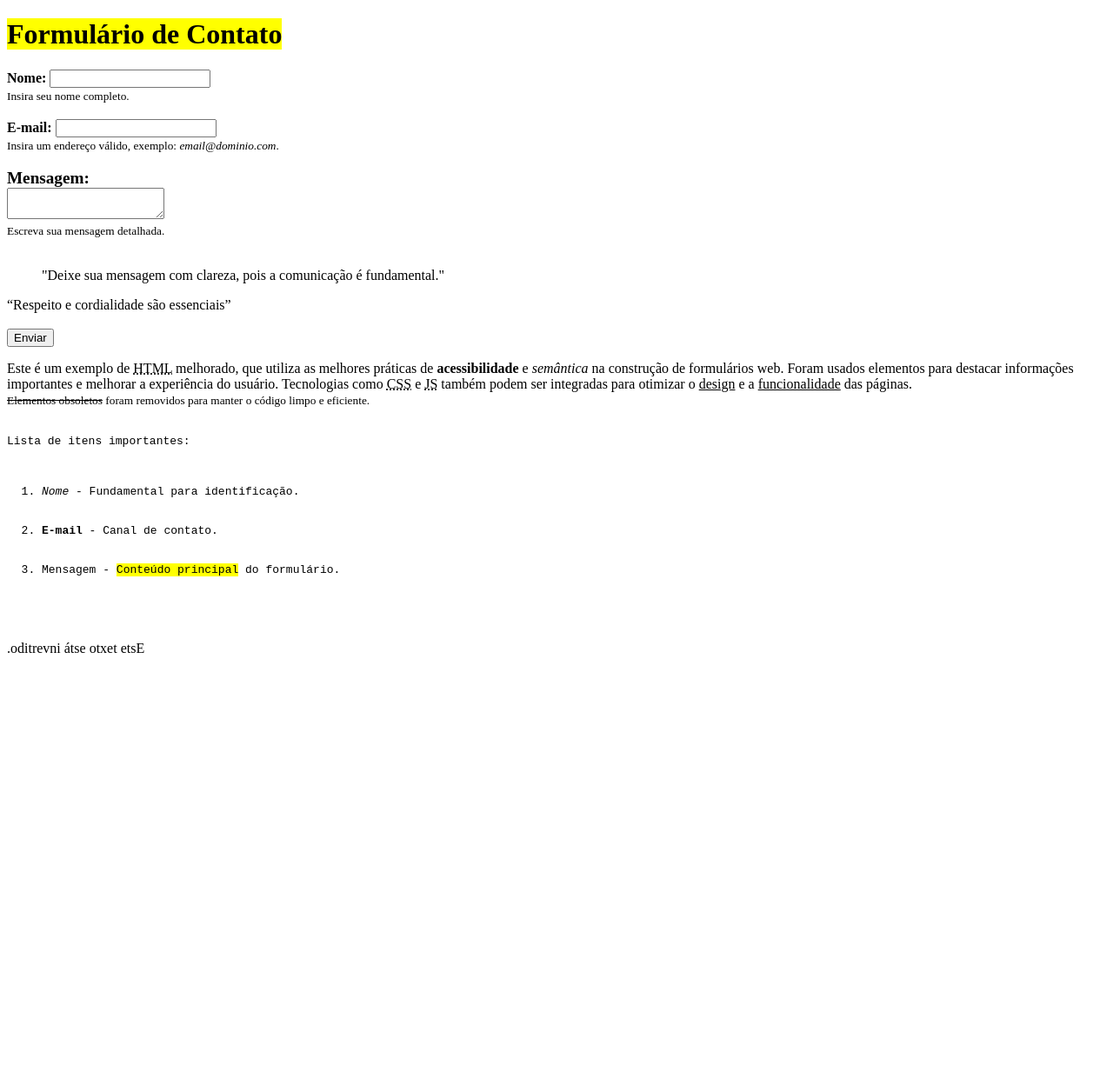
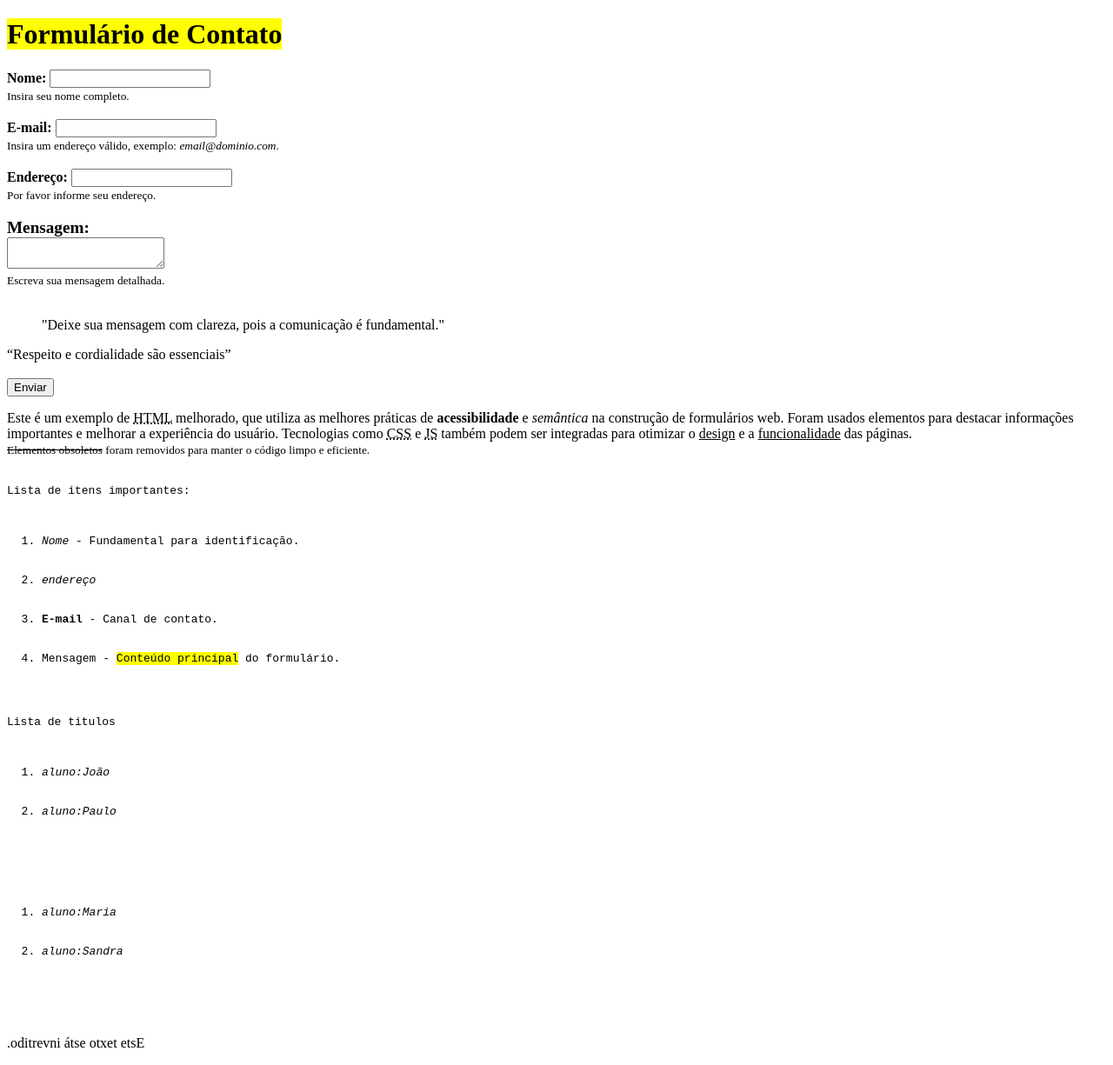
Before and after one commit to yasmin0200/formularios-v2, a plain HTML site: page index.html in a window 1280 px wide. Shown: the whole page at 87% size. Before the commit the page ends 800 px from the top, so only its background shows below. Drawn offline with Linux system fonts and the light colour scheme.

Commit message:
formulario novo

```diff
--- a/index.html
+++ b/index.html
@@ -1,10 +1,12 @@
 <!DOCTYPE html>
 <html lang="pt-BR">
+
 <head>
     <meta charset="UTF-8">
     <meta name="viewport" content="width=device-width, initial-scale=1.0">
     <title>Formulário de Contato</title>
 </head>
+
 <body>
 
     <h1><mark>Formulário de Contato</mark></h1>
@@ -22,6 +24,12 @@
         <small>Insira um endereço válido, exemplo: <em>email@dominio.com</em>.</small>
         <br><br>
 
+        <label for="endereço"><strong>Endereço:</strong></label>
+        <input type="endereço" id="endereço" name="endereço" required>
+        <br>
+        <small>Por favor informe seu endereço.</small>
+        <br><br>
+
         <label for="mensagem"><big><strong>Mensagem:</strong></big></label><br>
         <textarea id="mensagem" name="mensagem" required></textarea>
         <br>
@@ -37,10 +45,12 @@
     </form>
 
     <p>
-    Este é um exemplo de <abbr title="HyperText Markup Language">HTML</abbr> melhorado, que utiliza as melhores práticas de
+        Este é um exemplo de <abbr title="HyperText Markup Language">HTML</abbr> melhorado, que utiliza as melhores
+        práticas de
         <strong>acessibilidade</strong> e <em>semântica</em> na construção de formulários web.
         Foram usados elementos para destacar informações importantes e melhorar a experiência do usuário.
-    Tecnologias como <abbr title="Cascading Style Sheets">CSS</abbr> e <abbr title="JavaScript">JS</abbr> também podem ser integradas para
+        Tecnologias como <abbr title="Cascading Style Sheets">CSS</abbr> e <abbr title="JavaScript">JS</abbr> também
+        podem ser integradas para
         otimizar o <ins>design</ins> e a <ins>funcionalidade</ins> das páginas.
         <br><small><del>Elementos obsoletos</del> foram removidos para manter o código limpo e eficiente.</small>
     </p>
@@ -50,8 +60,21 @@
 Lista de itens importantes:
 <ol>
     <li><em>Nome</em> - Fundamental para identificação.</li>
+    <li><em>endereço</em></li>
     <li><strong>E-mail</strong> - Canal de contato.</li>
     <li>Mensagem - <mark>Conteúdo principal</mark> do formulário.</li>
+</ol>
+
+Lista de titulos
+<ol>
+    <li><em>aluno:João</em></li>
+    <li><em>aluno:Paulo</em></li>
+</ol>
+
+<ol>
+    <li><em>aluno:Maria</em></li>
+    <li><em>aluno:Sandra</em></li>
+
 </ol>
 </code>
 </pre>
@@ -59,4 +82,5 @@ Lista de itens importantes:
     <p><bdo dir="rtl">Este texto está invertido.</bdo></p>
 
 </body>
+
 </html>
```
Lines whose indentation alone changed are shown as unchanged.
